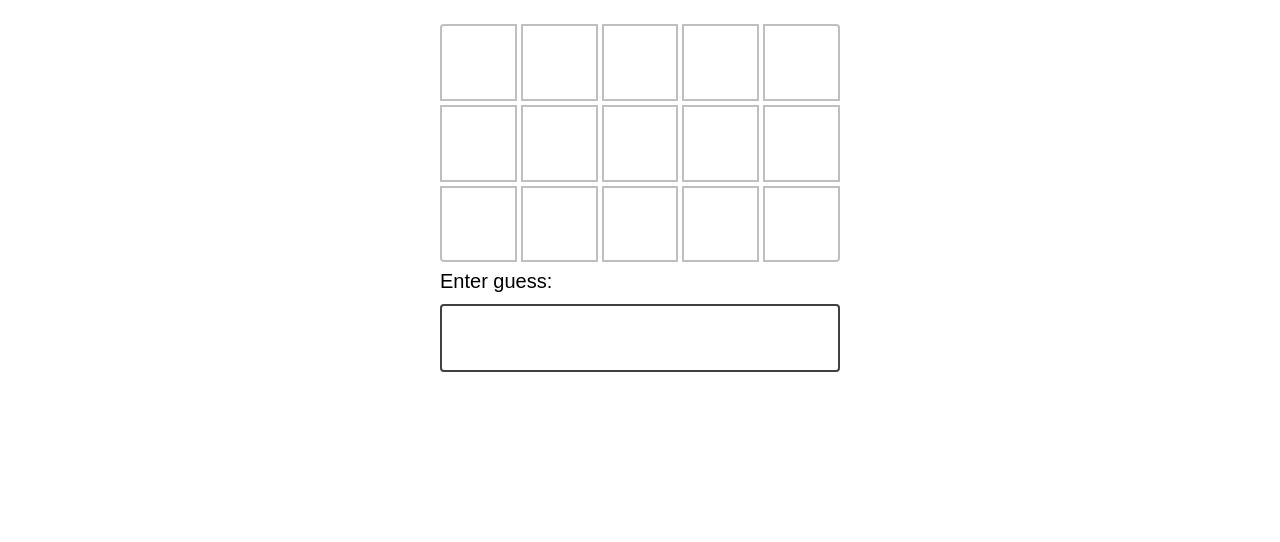
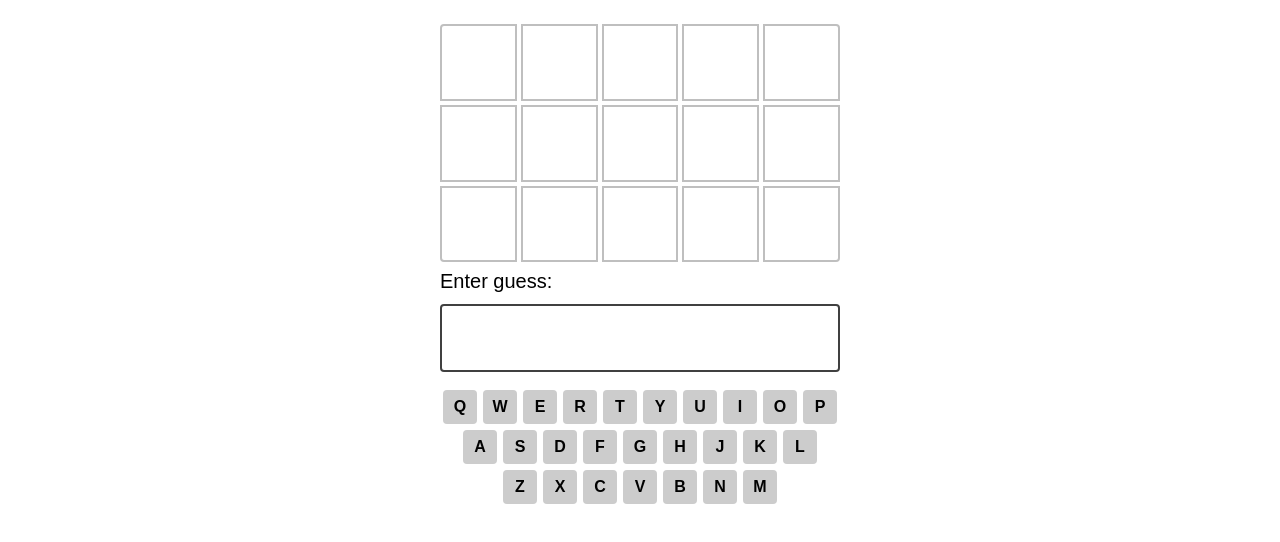
Before and after one commit to jamiepaul/wordle, a React app: page / in a window 1280 px wide. Shown: the part 72-614 px from the top of the page. Built offline with nearby package versions, Linux system fonts and the light colour scheme.

Commit message:
add keyboard with validation indicators

```diff
--- a/src/components/Game/Game.js
+++ b/src/components/Game/Game.js
@@ -3,10 +3,12 @@ import React from 'react';
 import { sample } from '../../utils';
 import { WORDS } from '../../data';
 import { NUM_OF_GUESSES_ALLOWED } from '../../constants';
+import { checkGuess } from '../../game-helpers';
 import GuessList from '../GuessList';
 import GuessInput from '../GuessInput';
 import WonBanner from '../WonBanner';
 import LostBanner from '../LostBanner';
+import Keyboard from '../Keyboard/Keyboard';
 
 // Pick a random word on every pageload.
 const answer = sample(WORDS);
@@ -31,9 +33,12 @@ function Game() {
     }
   }
 
+  const validatedGuesses = guesses.map((guess) => checkGuess(guess, answer));
+
   return <div>
-    <GuessList guesses={guesses} answer={answer} />
+    <GuessList validatedGuesses={validatedGuesses} />
     <GuessInput handleSubmitGuess={handleSubmitGuess} gameStatus={gameStatus} />
+    <Keyboard validatedGuesses={validatedGuesses} />
     {gameStatus === 'won' &&
       <WonBanner guessCount={guesses.length} />
     }
--- a/src/components/Guess/Guess.js
+++ b/src/components/Guess/Guess.js
@@ -1,7 +1,6 @@
 import React from 'react';
 
 import { range } from '../../utils';
-import { checkGuess } from '../../game-helpers';
 
 function Cell({ letter, status }) {
   const className = status ? `cell ${status}` : 'cell';
@@ -11,22 +10,12 @@ function Cell({ letter, status }) {
   </span>
 }
 
-function Guess({ value, answer }) {
-  // if no value, create an empty array for cells
-  // const letters = !value ? range(0 , 5) : value.split('');
-
-  const result = checkGuess(value, answer);
-
+function Guess({ value }) {
   return <p className="guess">
-    {/* {letters.map((letter, i) => (
-      <span key={i} className="cell">
-        {typeof letter === 'string' && letter}
-      </span>
-    ))} */}
     {range(5).map((cell, i) => (
       <Cell key={i}
-        letter={result ? result[i].letter : undefined}
-        status={result ? result[i].status : undefined}
+        letter={value ? value[i].letter : undefined}
+        status={value ? value[i].status : undefined}
         />
     ))}
   </p>;
--- a/src/components/GuessList/GuessList.js
+++ b/src/components/GuessList/GuessList.js
@@ -8,12 +8,12 @@ import Guess from '../Guess';
  * removal of guesses, reordering or manipulation in any way.
  */
 
-function GuessList({ guesses, answer }) {
+function GuessList({ validatedGuesses }) {
   const rows = range(NUM_OF_GUESSES_ALLOWED);
 
   return <div className="guess-results">
     {rows.map((row, i) => (
-      <Guess key={i} value={guesses[i]} answer={answer} />
+      <Guess key={i} value={validatedGuesses[i]} />
     ))}
   </div>;
 }
--- /dev/null
+++ b/src/components/Keyboard/Keyboard.js
@@ -0,0 +1,61 @@
+import React from 'react';
+
+import { KEYS } from '../../data';
+
+function getStatusByLetter(validatedGuesses) {
+  const statusObj = {};
+  // Place all validated letters into a single level array
+  const allLetters = validatedGuesses.flat();
+
+  allLetters.forEach(({ letter, status }) => {
+    const currentStatus = statusObj[letter];
+
+    if (currentStatus === undefined) {
+      statusObj[letter] = status;
+      return;
+    }
+
+    /* The same letter may have multiple matched statuses.
+     * For example, if the answer is "APPLE" and the user guesses
+     * "PAPER", then the letter "P" is misplaced (for the first P)
+     * and correct (for the second P).
+     *
+     * Prioritize statuses in this order:
+     */
+    const STATUS_RANKS = {
+      correct: 1,
+      misplaced: 2,
+      incorrect: 3,
+    };
+
+    const currentStatusRank = STATUS_RANKS[currentStatus];
+    const newStatusRank = STATUS_RANKS[status];
+
+    if (newStatusRank < currentStatusRank) {
+      statusObj[letter] = status;
+    }
+  });
+
+  return statusObj;
+}
+
+function Keyboard({ validatedGuesses }) {
+  const statusByLetter = getStatusByLetter(validatedGuesses);
+
+  return <div className="keyboard">
+    {KEYS.map((row, i) => (
+      <ul key={`row-${i}`} className="key-list">
+        {row.map((letter, i) => (
+          <li
+            key={letter}
+            className={`key ${statusByLetter[letter] || ''}`}
+          >
+            {letter}
+          </li>
+        ))}
+      </ul>
+    ))}
+  </div>;
+}
+
+export default Keyboard;
--- /dev/null
+++ b/src/components/Keyboard/index.js
@@ -0,0 +1,2 @@
+export * from './Keyboard';
+export { default } from './Keyboard';
--- a/src/data.js
+++ b/src/data.js
@@ -50,3 +50,9 @@ export const WORDS = [
   'FLAKE',
   'SOUND',
 ];
+
+export const KEYS = [
+  ['Q', 'W', 'E', 'R', 'T', 'Y', 'U', 'I', 'O', 'P'],
+  ['A', 'S', 'D', 'F', 'G', 'H', 'J', 'K', 'L'],
+  ['Z', 'X', 'C', 'V', 'B', 'N', 'M'],
+];
--- a/src/styles.css
+++ b/src/styles.css
@@ -124,17 +124,20 @@ h1 {
   --radius: 0px 0px 0px 4px;
 }
 
-.cell.correct {
+.cell.correct,
+.key.correct {
   background: var(--color-success);
   border-color: var(--color-success);
   color: white;
 }
-.cell.incorrect {
+.cell.incorrect,
+.key.incorrect {
   background: var(--color-gray-300);
   border-color: var(--color-gray-300);
   color: white;
 }
-.cell.misplaced {
+.cell.misplaced,
+.key.misplaced {
   background: var(--color-warning);
   border-color: var(--color-warning);
   color: white;
@@ -196,6 +199,34 @@ h1 {
   border: 0;
 }
 
+.keyboard {
+  margin-block: 16px;
+}
+
+.key-list {
+  display: flex;
+  gap: 6px;
+  justify-content: center;
+  list-style: none;
+  padding: 0;
+  margin: 6px 0;
+}
+
+.key {
+  background-color: #ccc;
+  border-radius: 4px;
+  color: black;
+  width: 34px;
+  height: 34px;
+  display: flex;
+  align-items: center;
+  justify-content: center;
+  font-weight: bold;
+  line-height: 1;
+  padding: 0;
+  margin: 0;
+}
+
 /*
   Modal styles
 
```
